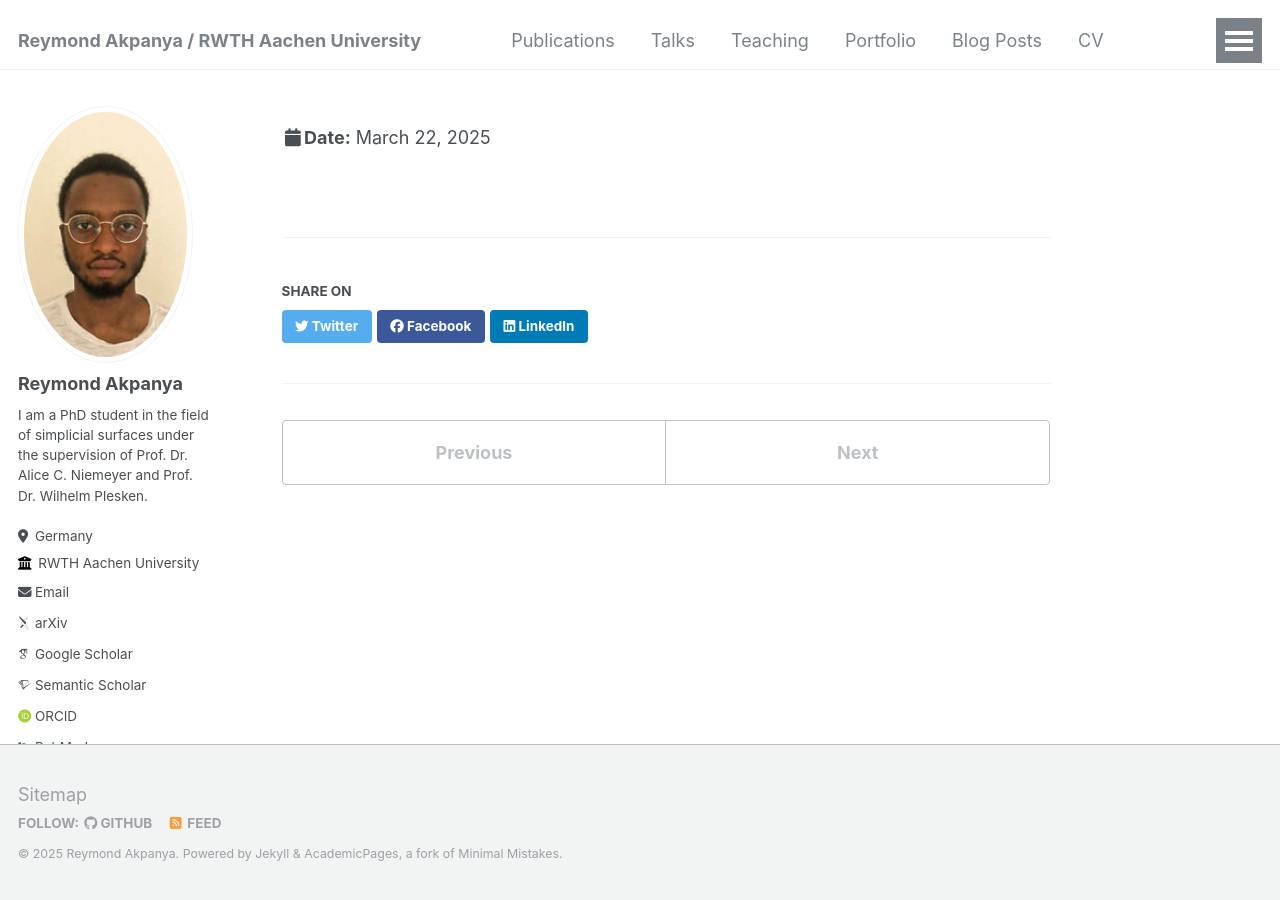
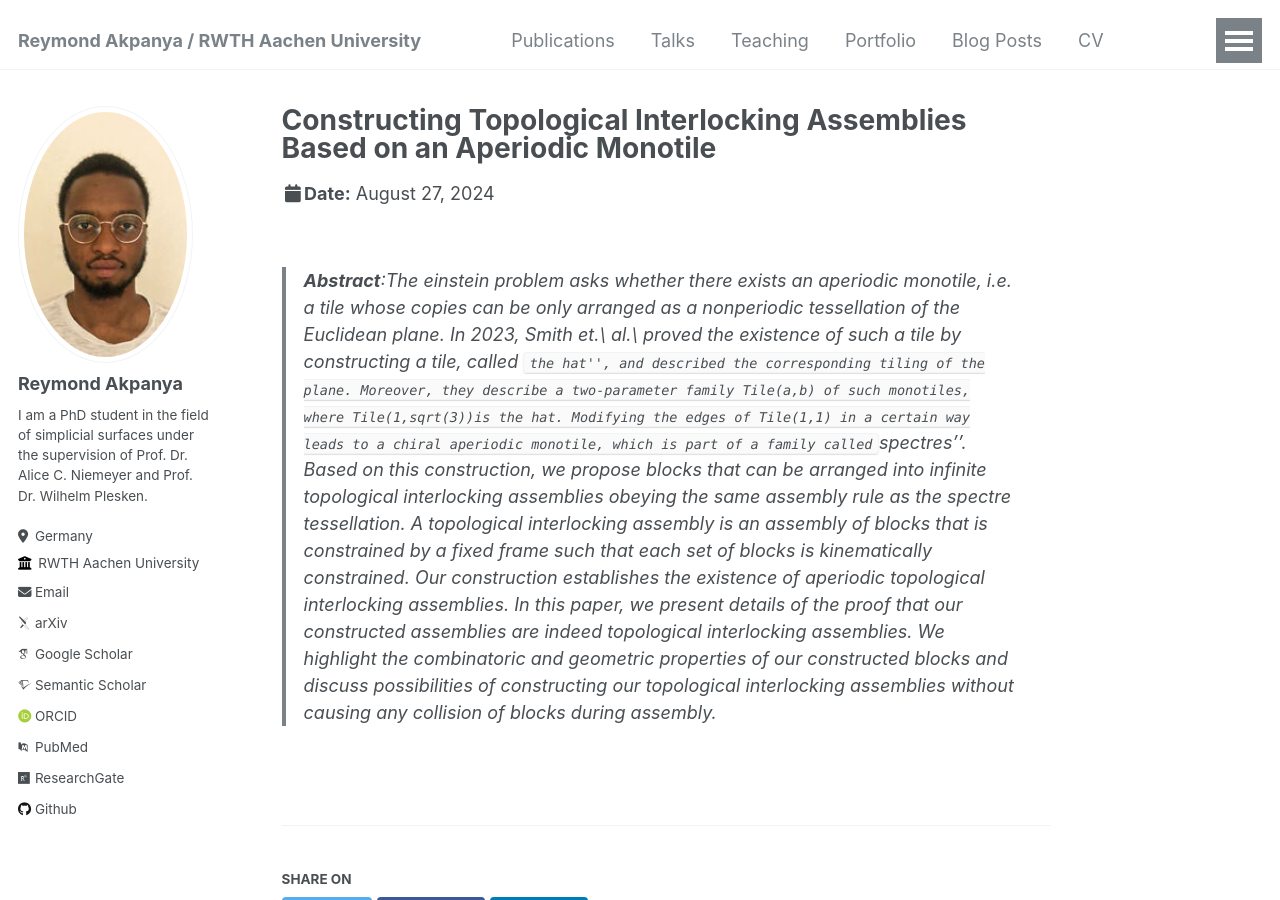
Before and after one commit to ReymondAkpanya/ReymondAkpanya.github.io, a Jekyll site: the page built from _talks/IASS2024.md, in a window 1280 px wide and 900 px high. Built offline with Jekyll 4.4.1, drawn with Linux system fonts in a browser that asks for light colours; some web fonts are replaced.

Commit message:
changes talks

```diff
--- a/_talks/IASS2024.md
+++ b/_talks/IASS2024.md
@@ -7,6 +7,7 @@
 venue: "IASS Symposium 2024"
 date: 2024-08-27
 location: "Zurich Switzerland"
+---
 
 > __Abstract__:The einstein problem asks whether there exists an aperiodic monotile, i.e. a tile whose copies can be only arranged
 > as a nonperiodic tessellation of the Euclidean plane. In 2023, Smith et.\ al.\ proved the existence of such a tile
@@ -20,4 +21,3 @@
 > constructed assemblies are indeed topological interlocking assemblies. We highlight the combinatoric and geometric
 > properties of our constructed blocks and discuss possibilities of constructing our topological interlocking assemblies
 > without causing any collision of blocks during assembly.
----
--- a/_talks/JuliaCon.md
+++ b/_talks/JuliaCon.md
@@ -8,10 +8,10 @@
 location: "Eindhoven, Netherlands"
 ---
 
-> Polygonal complexes are combinatoric objects that arise from polyhedra and facilitate various combinatoric and geometric
+> __Abstract__: Polygonal complexes are combinatoric objects that arise from polyhedra and facilitate various combinatoric and geometric
 > studies. In this talk, we present the Julia package GeoCombSurfX which enables the study of polygonal complexes and the
 > construction of their corresponding embedding. Moreover, we demonstrate the usage of our package by targeting the problem
-> of deciding whether a given asssembly of 3D-blocks gives rise to a topological interlocking.<br>
+> of deciding whether a given asssembly of 3D-blocks gives rise to a topological interlocking.
 >This talk was given together with Sascha Stüttgen.
 
 [More information here](https://pretalx.com/juliacon2024/talk/YDS7HF/)
```
Also changed, not shown: _talks/WCCM.md (+23 -5 lines), _talks/usyd2.md (+1 -2 lines).
